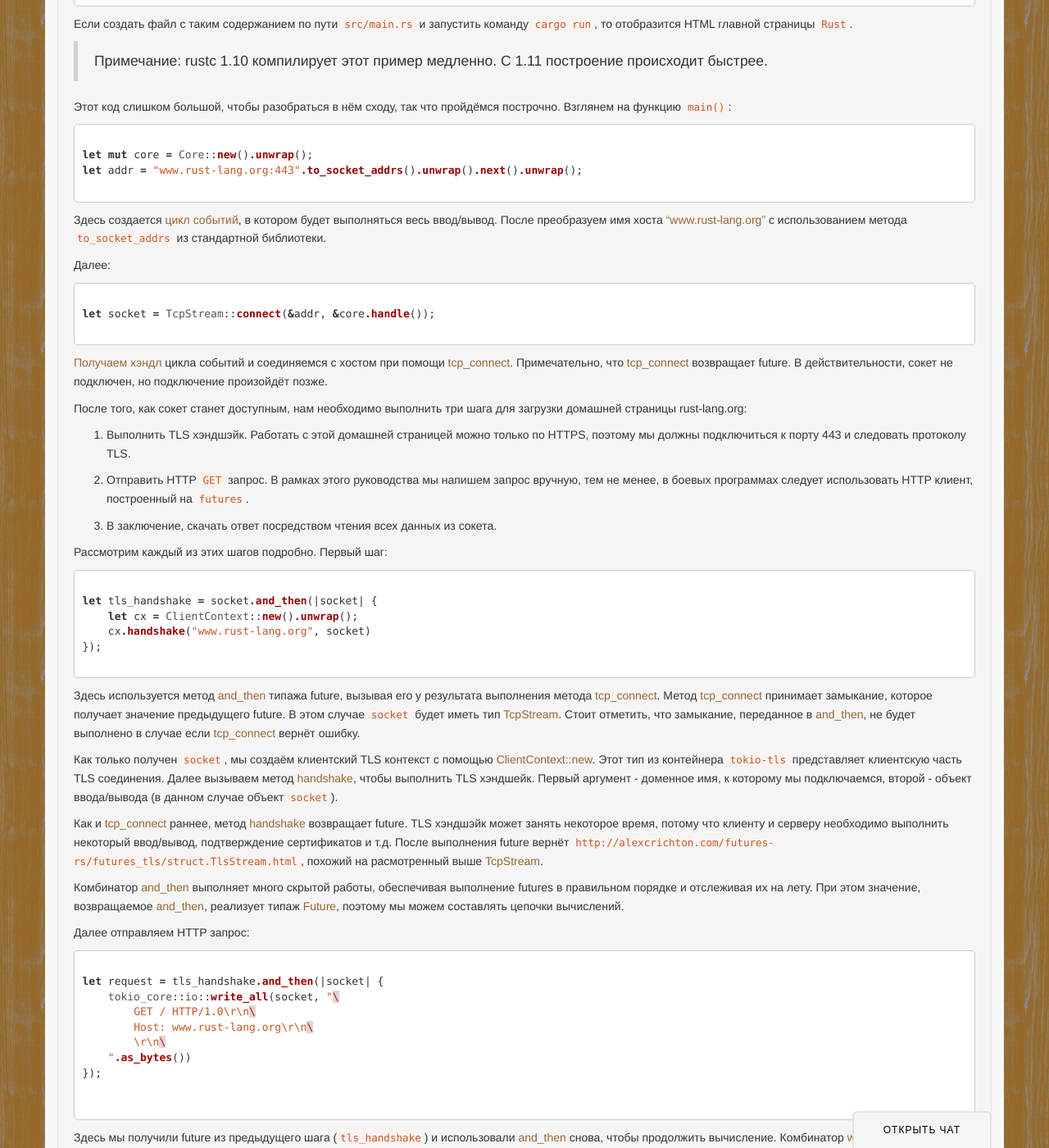
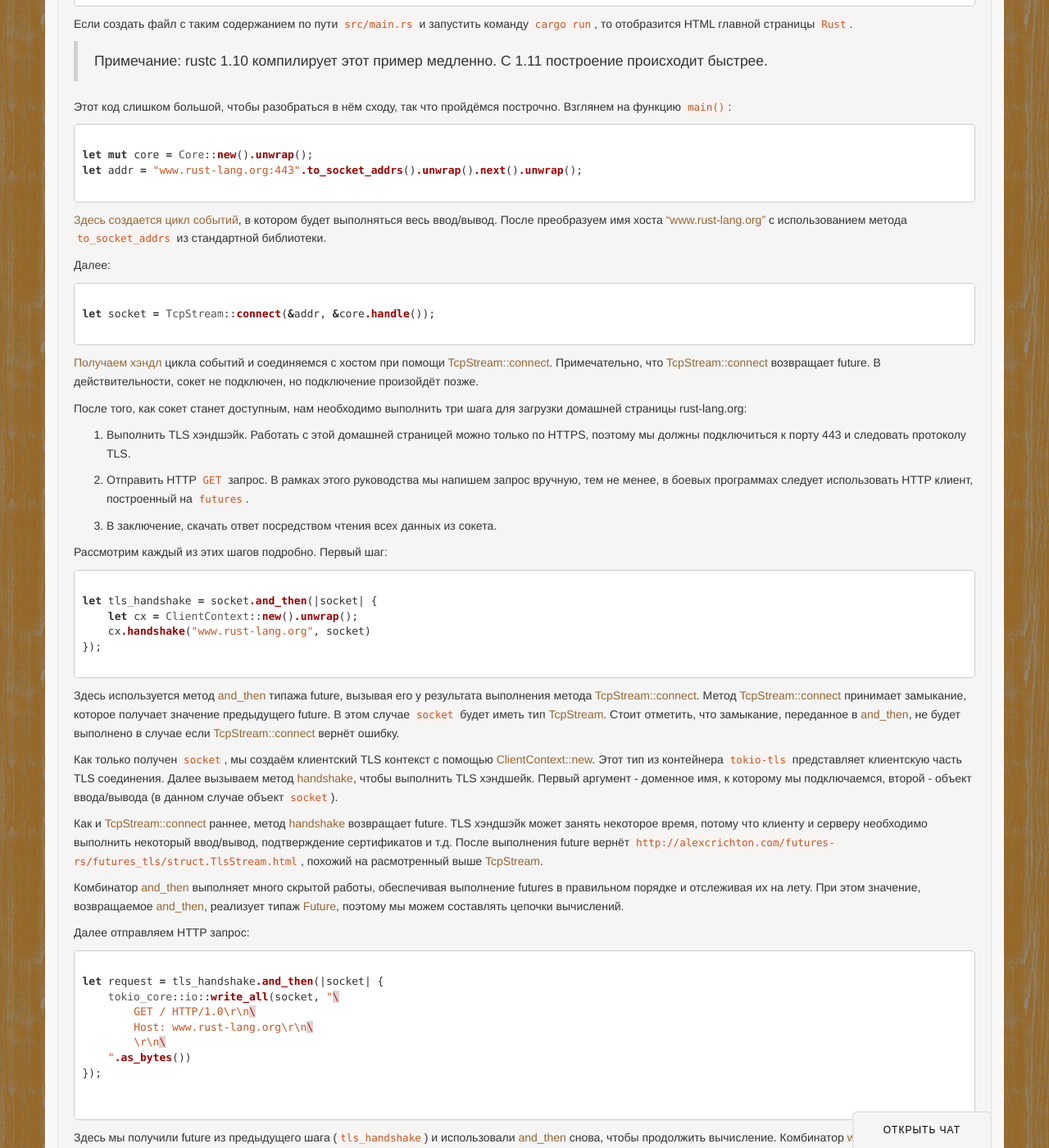
Before and after one commit to rust-lang-ru/rustycrate.ru, a Jekyll site: the page built from _posts/2016-08-16-futures-tutorial.md, in a window 1280 px wide and 1400 px high, scrolled down 1828 px. Shown: the whole window at 82% size. Built offline with Jekyll 4.4.1, drawn with Linux system fonts in a browser that asks for light colours; nearby versions of some CDN libraries; Markdown is read by kramdown in place of the engine named in the settings; comment, search, counter and statistics services are not loaded; some of the changed text lies outside the part shown.

Commit message:
Правим битые ссылки на документацию.

````diff
--- a/_posts/2016-08-16-futures-tutorial.md
+++ b/_posts/2016-08-16-futures-tutorial.md
@@ -118,7 +118,7 @@
 
 ```
 
-Здесь создается [цикл событий](http://alexcrichton.com/futures-rs/futures_mio/struct.Loop.html#method.new), в
+[Здесь создается цикл событий](https://tokio-rs.github.io/tokio-core/tokio_core/reactor/struct.Core.html#method.new), в
 котором будет выполняться весь ввод/вывод. После преобразуем имя хоста
 ["www.rust-lang.org"](https://www.rust-lang.org) с использованием метода `to_socket_addrs` из стандартной библиотеки.
 
@@ -130,11 +130,11 @@
 
 ```
 
-[Получаем хэндл](https://tokio-rs.github.io/tokio-core/tokio_core/struct.Loop.html#method.handle) цикла событий и
-соединяемся с хостом при помощи
-[tcp_connect](http://alexcrichton.com/futures-rs/futures_mio/struct.LoopHandle.html#method.tcp_connect).
+[Получаем хэндл](https://tokio-rs.github.io/tokio-core/tokio_core/reactor/struct.Core.html#method.handle) цикла событий
+и соединяемся с хостом при помощи
+[TcpStream::connect](https://tokio-rs.github.io/tokio-core/tokio_core/net/struct.TcpStream.html#method.connect).
 Примечательно, что
-[tcp_connect](http://alexcrichton.com/futures-rs/futures_mio/struct.LoopHandle.html#method.tcp_connect) возвращает
+[TcpStream::connect](https://tokio-rs.github.io/tokio-core/tokio_core/net/struct.TcpStream.html#method.connect) возвращает
 future. В действительности, сокет не подключен, но подключение произойдёт позже.
 
 После того, как сокет станет доступным, нам необходимо выполнить три шага для загрузки домашней страницы rust-lang.org:
@@ -161,13 +161,13 @@
 
 Здесь используется метод [and_then](http://alexcrichton.com/futures-rs/futures/trait.Future.html#method.and_then)
 типажа future, вызывая его у результата выполнения метода
-[tcp_connect](http://alexcrichton.com/futures-rs/futures_mio/struct.LoopHandle.html#method.tcp_connect). Метод
-[tcp_connect](http://alexcrichton.com/futures-rs/futures_mio/struct.LoopHandle.html#method.tcp_connect) принимает
+[TcpStream::connect](https://tokio-rs.github.io/tokio-core/tokio_core/net/struct.TcpStream.html#method.connect). Метод
+[TcpStream::connect](https://tokio-rs.github.io/tokio-core/tokio_core/net/struct.TcpStream.html#method.connect) принимает
 замыкание, которое получает значение предыдущего future. В этом случае `socket` будет иметь тип
 [TcpStream](http://alexcrichton.com/futures-rs/futures_mio/struct.TcpStream.html). Стоит отметить, что замыкание,
 переданное в [and_then](http://alexcrichton.com/futures-rs/futures/trait.Future.html#method.and_then), не будет
 выполнено в случае если
-[tcp_connect](http://alexcrichton.com/futures-rs/futures_mio/struct.LoopHandle.html#method.tcp_connect) вернёт
+[TcpStream::connect](https://tokio-rs.github.io/tokio-core/tokio_core/net/struct.TcpStream.html#method.connect) вернёт
 ошибку.
 
 Как только получен `socket`, мы создаём клиентский TLS контекст с помощью
@@ -178,7 +178,7 @@
 чтобы выполнить TLS хэндшейк. Первый аргумент - доменное имя, к которому мы подключаемся, второй - объект
 ввода/вывода (в данном случае объект `socket`).
 
-Как и [tcp_connect](http://alexcrichton.com/futures-rs/futures_mio/struct.LoopHandle.html#method.tcp_connect)
+Как и [TcpStream::connect](https://tokio-rs.github.io/tokio-core/tokio_core/net/struct.TcpStream.html#method.connect)
 раннее, метод [handshake](http://alexcrichton.com/futures-rs/futures_tls/struct.ClientContext.html#method.handshake)
 возвращает future. TLS хэндшэйк может занять некоторое время, потому что клиенту и серверу необходимо
 выполнить некоторый ввод/вывод, подтверждение сертификатов и т.д. После выполнения future вернёт
@@ -228,8 +228,8 @@
 ```
 
 Предыдущий future `request` снова связан, на этот раз с результатом выполнения комбинатора
-[read_to_end](http://alexcrichton.com/futures-rs/futures_io/fn.read_to_end.html). Этот future будет читать все данные
-из сокета и помещать их в предоставленный буфер и вернёт буфер, когда обрабатываемое соединение передаст EOF.
+[read_to_end](https://tokio-rs.github.io/tokio-core/tokio_core/io/fn.read_to_end.html). Этот future будет читать все
+данные из сокета и помещать их в предоставленный буфер и вернёт буфер, когда обрабатываемое соединение передаст EOF.
 
 Как и ранее, чтение из сокета на самом деле скрыто расшифровывает данные, полученные от сервера, так что мы читаем
 расшифрованную версию.
@@ -496,7 +496,7 @@
 
 Пример использования futures рассматривался в начале этого руководства, а сейчас посмотрим на пример
 использования потоков, применив реализацию метода
-[incoming](http://alexcrichton.com/futures-rs/futures_mio/struct.TcpListener.html#method.incoming). Этот
+[incoming](https://tokio-rs.github.io/tokio-core/tokio_core/net/struct.TcpListener.html#method.incoming). Этот
 простой сервер, который принимает соединения, пишет слово "Hello!" и закрывает сокет:
 
 ```rust
@@ -542,7 +542,7 @@
 ```
 
 Здесь мы инициализировали цикл событий, вызвав метод
-[tcp_listen](http://alexcrichton.com/futures-rs/futures_mio/struct.LoopHandle.html#method.tcp_listen) у
+[TcpListener::bind](https://tokio-rs.github.io/tokio-core/tokio_core/net/struct.TcpListener.html#method.bind) у
 [LoopHandle](http://alexcrichton.com/futures-rs/futures_mio/struct.LoopHandle.html) для создания TCP слушателя,
 который будет принимать сокеты.
 
@@ -557,9 +557,9 @@
 ```
 
 Здесь видно, что
-[tcp_listen](http://alexcrichton.com/futures-rs/futures_mio/struct.LoopHandle.html#method.tcp_listen), как и
-[tcp_connect](http://alexcrichton.com/futures-rs/futures_mio/struct.LoopHandle.html#method.tcp_connect), не
-возвращает [TcpListener](http://alexcrichton.com/futures-rs/futures_mio/struct.TcpListener.html), скорее, future его
+[TcpListener::bind](https://tokio-rs.github.io/tokio-core/tokio_core/net/struct.TcpListener.html#method.bind), как и
+[TcpStream::connect](https://tokio-rs.github.io/tokio-core/tokio_core/net/struct.TcpStream.html#method.connect), не
+возвращает [TcpListener](https://tokio-rs.github.io/tokio-core/tokio_core/net/struct.TcpListener.html), скорее, future его
 вычисляет. Затем мы используем метод
 [and_then](http://alexcrichton.com/futures-rs/futures/trait.Future.html#method.and_then) у
 [Future](http://alexcrichton.com/futures-rs/futures/trait.Future.html), чтобы определить, что случится,
@@ -587,9 +587,9 @@
 
 ```
 
-Здесь метод [incoming](http://alexcrichton.com/futures-rs/futures_mio/struct.TcpListener.html#method.incoming)
+Здесь метод [incoming](https://tokio-rs.github.io/tokio-core/tokio_core/net/struct.TcpListener.html#method.incoming)
 возвращает [Stream](http://alexcrichton.com/futures-rs/futures/stream/trait.Stream.html) пары
-[TcpListener](http://alexcrichton.com/futures-rs/futures_mio/struct.TcpListener.html) и
+[TcpListener](https://tokio-rs.github.io/tokio-core/tokio_core/net/struct.TcpListener.html) и
 [SocketAddr](https://doc.rust-lang.org/std/net/enum.SocketAddr.html).
 Это похоже на [TcpListener из стандартной библиотеки](https://doc.rust-lang.org/std/net/struct.TcpListener.html)
 и [метод accept](https://doc.rust-lang.org/std/net/struct.TcpListener.html#method.accept), только в данном случае
@@ -613,7 +613,7 @@
 [and_then](http://alexcrichton.com/futures-rs/futures/stream/trait.Stream.html#method.and_then) типажа
 [Stream](http://alexcrichton.com/futures-rs/futures/stream/trait.Stream.html), чтобы выполнить действие над каждым
 элементом потока. В данном случае мы формируем цепочку вычислений для каждого элемента потока (`TcpStream`). В действии
-метод [write_all](http://alexcrichton.com/futures-rs/futures_io/fn.write_all.html) мы видели ранее, он записывает
+метод [write_all](https://tokio-rs.github.io/tokio-core/tokio_core/io/fn.write_all.html) мы видели ранее, он записывает
 переданный буфер данных в переданный сокет.
 
 Этот блок означает, что `welcomes` теперь является потоком сокетов, в которые записана "Hello!"
@@ -630,7 +630,7 @@
 ```
 
 Сбрасываем результат выполнения предыдущего future
-[write_all](http://alexcrichton.com/futures-rs/futures_io/fn.write_all.html), закрывая сокет.
+[write_all](https://tokio-rs.github.io/tokio-core/tokio_core/io/fn.write_all.html), закрывая сокет.
 
 Следует отметить, что важным ограничением этого сервера является отсутствие параллельности. Потоки
 представляют собой упорядоченную обработку данных, и в данном случае порядок исходного потока -
````
